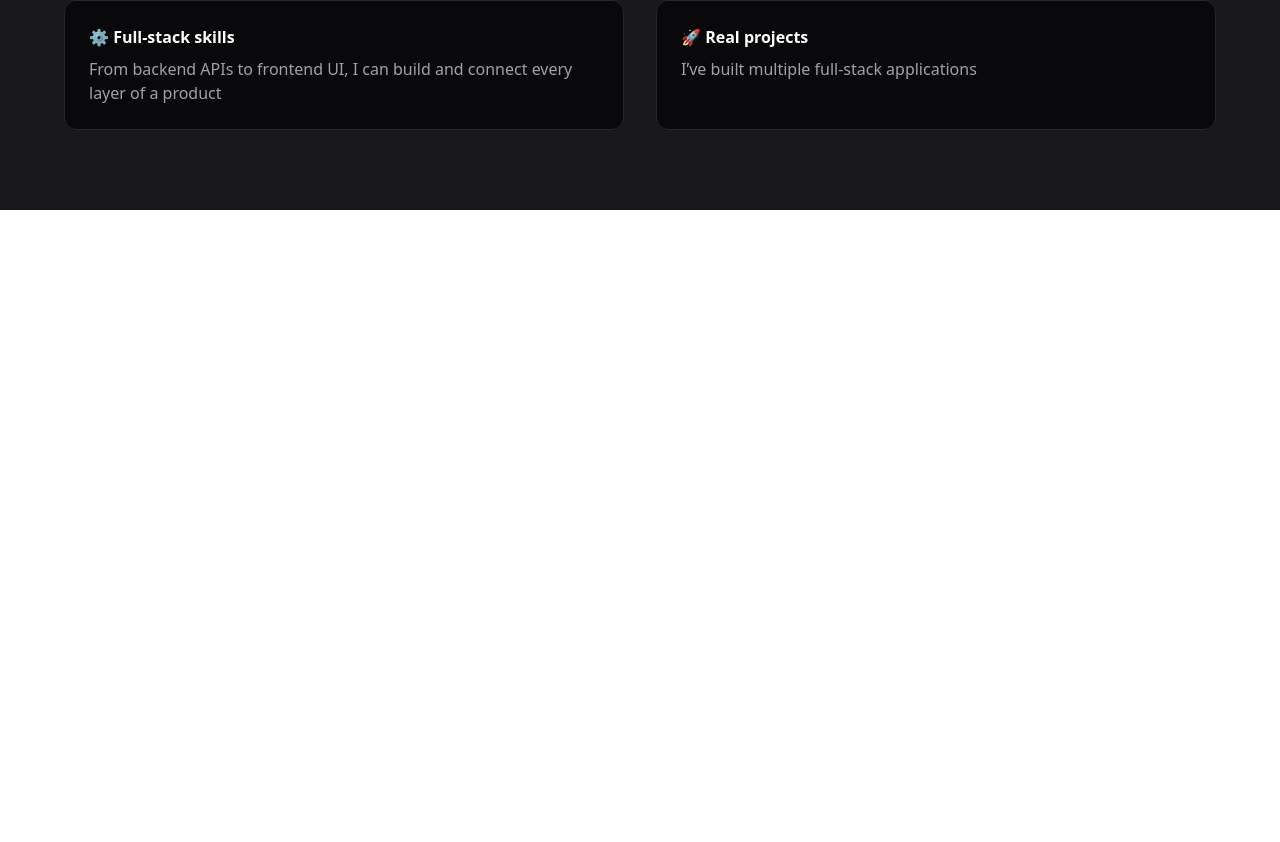
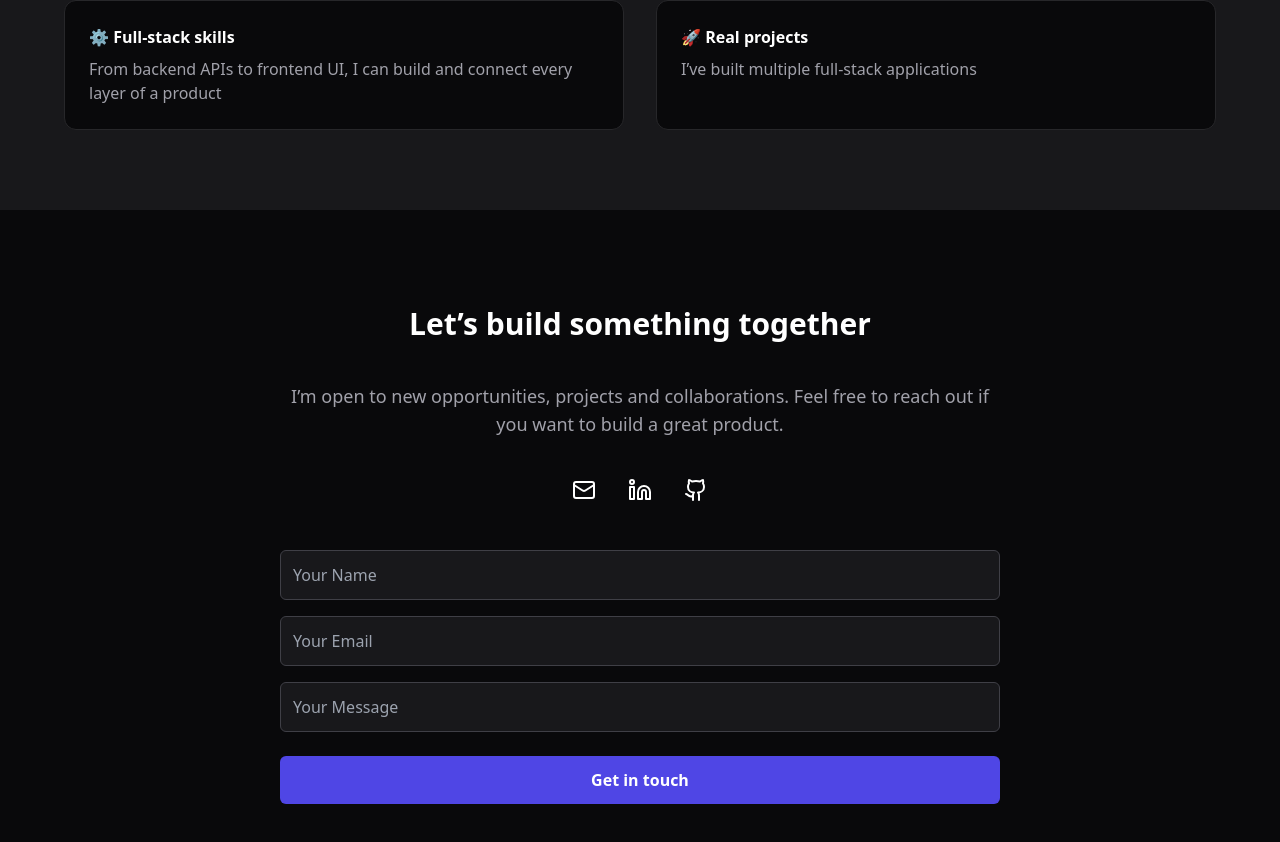
Before and after one commit to jbanijarid/portfolio, a React (Vite) app: page / in a window 1280 px wide. Shown: the part 2364-3206 px from the top of the page. Before the commit the page ends 2574 px from the top, so only its background shows below. Built offline with nearby package versions, Linux system fonts and the light colour scheme.

Commit message:
Contact Me component

```diff
--- a/src/App.tsx
+++ b/src/App.tsx
@@ -4,7 +4,6 @@ import Navbar from './components/Navbar';
 import Projects from './components/Projects';
 import AboutMe from './components/AboutMe';
 import Skills from './components/Skills';
-import Contact from './components/Contact';
 import Footer from './components/Footer';
 import Home from './pages/Home';
 
--- /dev/null
+++ b/src/components/ContactMe.tsx
@@ -0,0 +1,61 @@
+import { Mail, Linkedin, Github } from "lucide-react";
+
+const ContactMe = () => {
+    return (
+        <section className="max-w-3xl mx-auto">
+            <div className="bg-zinc-950 text-white py-24 px-6 text-center mx-auto">
+                <h2 className="text-3xl font-semibold mb-10">
+                    Let’s build something together
+                </h2>
+
+                <p className="text-zinc-400 text-lg mb-10">
+                    I’m open to new opportunities, projects and collaborations.
+                    Feel free to reach out if you want to build a great product.
+                </p>
+
+                <div className="flex justify-center gap-8 mb-12">
+                    <a href="mailto:jad.jarid99@gmail.com" target="_blank" rel="noreferrer" className="hover:text-indigo-500 transition-colors">
+                        <Mail className="w-6 h-6" />
+                    </a>
+                    <a href="https://www.linkedin.com/in/jad-bani-jarid-446821128/" target="_blank" rel="noreferrer" className="hover:text-indigo-500 transition-colors">
+                        <Linkedin className="w-6 h-6" />
+                    </a>
+                    <a href="https://github.com/jbanijarid" target="_blank" rel="noreferrer" className="hover:text-indigo-500 transition-colors">
+                        <Github className="w-6 h-6" />
+                    </a>
+                </div>
+
+                <form className="flex flex-col gap-4">
+                    <input
+                        type="text"
+                        placeholder="Your Name"
+                        className="p-3 rounded-md bg-zinc-900 text-white border border-zinc-700 focus:outline-none focus:border-indigo-500"
+                    />
+
+                    <input
+                        type="email"
+                        placeholder="Your Email"
+                        className="p-3 rounded-md bg-zinc-900 text-white border border-zinc-700 focus:outline-none focus:border-indigo-500"
+                    />
+
+                    <input
+                        type="text"
+                        placeholder="Your Message"
+                        className="p-3 rounded-md bg-zinc-900 text-white border border-zinc-700 focus:outline-none focus:border-indigo-500"
+                    />
+
+                    <button
+                        type="submit"
+                        className="bg-indigo-600 hover:bg-indigo-700 transition-colors text-white py-3 rounded-md font-semibold mt-2"
+                    >
+                        Get in touch
+                    </button>
+
+                </form>
+
+            </div>
+        </section>
+    );
+}
+
+export default ContactMe;
--- a/src/pages/Home.tsx
+++ b/src/pages/Home.tsx
@@ -2,7 +2,7 @@ import Hero from "../components/Hero";
 import WhatIDo from "../components/WhatIDo";
 import WhyMe from "../components/WhyMe";
 import ProjectsSection from "../components/ProjectsSection";
-
+import Contact from "../components/ContactMe";
 const Home = () => {
     return (
         <div className="bg-zinc-950 text-white">
@@ -10,6 +10,7 @@ const Home = () => {
             <WhatIDo/>
             <ProjectsSection/>
             <WhyMe/>
+            <Contact/>
         </div>
     )
 }
```
